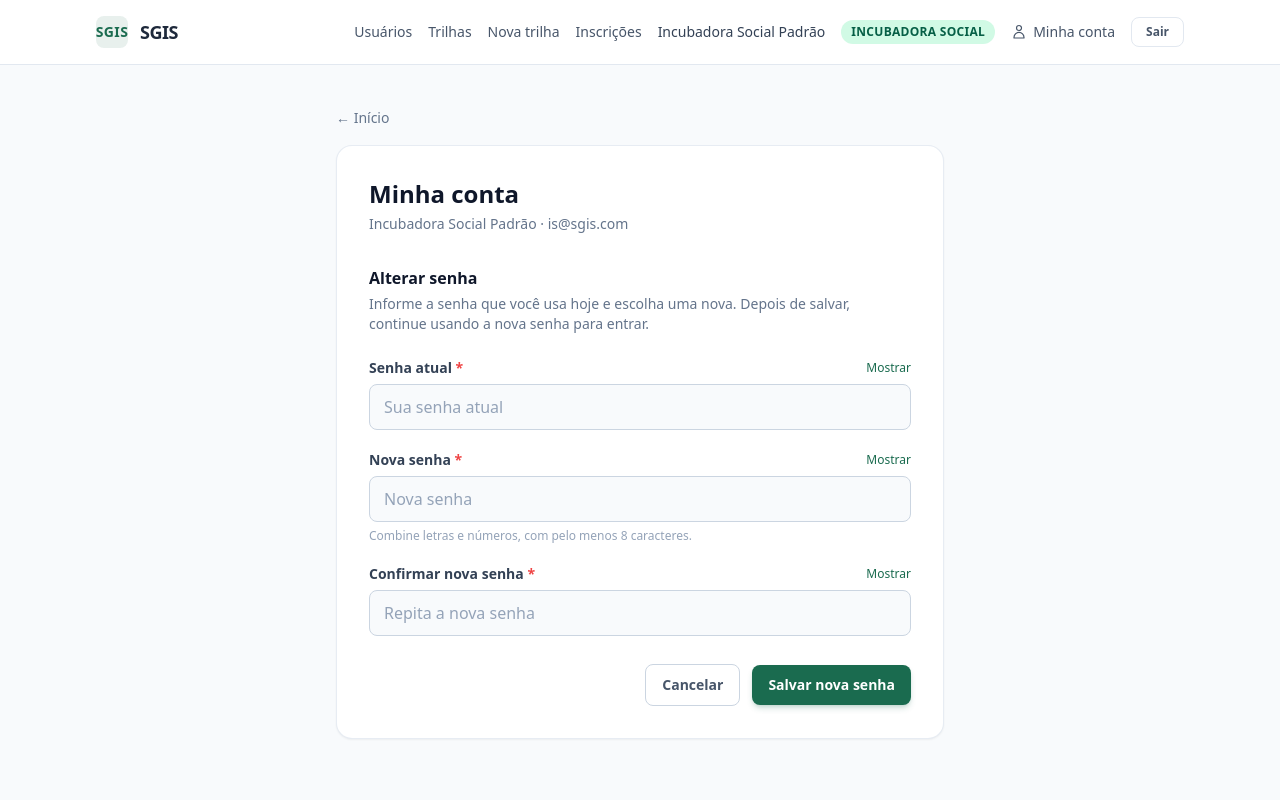
After one commit to IS-UFSM/SGIS, a Django app: page /conta/senha/ in a window 1280 px wide. The commit adds this page. Run offline with Django 5.2, Linux system fonts and the light colour scheme; a user stored in the database is signed in; some libraries are stand-ins or nearby versions.

Commit message:
feat: troca de senha pelo próprio usuário (ACE-07)
Trazido do repositório de entrega da disciplina (commit 26fd31f), sem as mudanças de README e GIF.

```diff
--- a/sgis/templates/partials/header.html
+++ b/sgis/templates/partials/header.html
@@ -51,6 +51,14 @@
         </span>
       {% endif %}
 
+      <a href="{% url 'trocar_senha' %}" title="Minha conta"
+         class="flex items-center gap-1.5 text-sm font-medium text-slate-600 hover:text-brand transition duration-150">
+        <svg class="w-4 h-4 shrink-0" fill="none" stroke="currentColor" stroke-width="1.8" viewBox="0 0 24 24" aria-hidden="true">
+          <path stroke-linecap="round" stroke-linejoin="round" d="M15.75 6a3.75 3.75 0 1 1-7.5 0 3.75 3.75 0 0 1 7.5 0ZM4.5 20.1a7.5 7.5 0 0 1 15 0v.9h-15v-.9Z"></path>
+        </svg>
+        <span class="hidden sm:inline">Minha conta</span>
+      </a>
+
       <a href="{% url 'logout' %}" class="px-3.5 py-1.5 text-xs font-semibold text-slate-600 hover:text-slate-900 border border-slate-200 rounded-lg hover:bg-slate-50 transition duration-150">
         Sair
       </a>
--- a/sgis/urls.py
+++ b/sgis/urls.py
@@ -8,6 +8,7 @@ urlpatterns = [
     path('login/', views.login_view, name='login'),
     path('logout/', views.logout_view, name='logout'),
     path('usuarios/novo/', views.criar_usuario_view, name='criar_usuario'),
+    path('conta/senha/', views.trocar_senha_view, name='trocar_senha'),
     path('trilhas/', include('trilhas.urls')),
     path('', views.home_view, name='home'),
 ]
--- a/usuarios/forms.py
+++ b/usuarios/forms.py
@@ -133,3 +133,64 @@ class UsuarioCadastroForm(forms.ModelForm):
         if commit:
             user.save()
         return user
+
+
+class TrocarSenhaForm(forms.Form):
+    """Troca da própria senha pelo usuário logado.
+
+    Exige a senha atual (evita trocar senha de quem deixou a sessão aberta)
+    e passa a nova senha pelos mesmos validadores do settings.
+    """
+
+    senha_atual = forms.CharField(
+        label='Senha atual',
+        widget=forms.PasswordInput(attrs={
+            'placeholder': 'Sua senha atual',
+            'autocomplete': 'current-password',
+            'class': CLASSES_INPUT,
+        }),
+    )
+    nova_senha = forms.CharField(
+        label='Nova senha',
+        widget=forms.PasswordInput(attrs={
+            'placeholder': 'Nova senha',
+            'autocomplete': 'new-password',
+            'class': CLASSES_INPUT,
+        }),
+        help_text='Combine letras e números, com pelo menos 8 caracteres.',
+    )
+    confirmar_nova_senha = forms.CharField(
+        label='Confirmar nova senha',
+        widget=forms.PasswordInput(attrs={
+            'placeholder': 'Repita a nova senha',
+            'autocomplete': 'new-password',
+            'class': CLASSES_INPUT,
+        }),
+    )
+
+    def __init__(self, *args, **kwargs):
+        self.user = kwargs.pop('user', None)
+        super().__init__(*args, **kwargs)
+
+    def clean(self):
+        cleaned = super().clean()
+        senha_atual = cleaned.get('senha_atual')
+        nova_senha = cleaned.get('nova_senha')
+        confirmacao = cleaned.get('confirmar_nova_senha')
+
+        if senha_atual and self.user and not self.user.check_password(senha_atual):
+            self.add_error('senha_atual', 'Senha atual incorreta.')
+
+        if nova_senha and confirmacao and nova_senha != confirmacao:
+            self.add_error('confirmar_nova_senha', 'As senhas não conferem.')
+
+        if nova_senha and self.user and self.user.check_password(nova_senha):
+            self.add_error('nova_senha', 'A nova senha deve ser diferente da atual.')
+
+        if nova_senha:
+            try:
+                validate_password(nova_senha, user=self.user)
+            except forms.ValidationError as erro:
+                self.add_error('nova_senha', erro)
+
+        return cleaned
--- /dev/null
+++ b/usuarios/templates/usuarios/trocar_senha.html
@@ -0,0 +1,85 @@
+{% extends "base.html" %}
+
+{% block titulo %}Minha conta — SGIS{% endblock %}
+
+{% block conteudo %}
+{% include 'partials/header.html' %}
+
+<main class="flex-1 max-w-2xl mx-auto px-4 sm:px-6 lg:px-8 py-10 w-full">
+  <a href="{% url 'home' %}" class="text-sm font-medium text-slate-500 hover:text-brand">&larr; Início</a>
+
+  <div class="mt-4 bg-white rounded-2xl border border-slate-200/80 p-8 shadow-sm">
+    <h1 class="text-2xl font-bold text-slate-900">Minha conta</h1>
+    <p class="text-slate-500 mt-1 text-sm">
+      {{ user.nome }} · {{ user.email }}
+    </p>
+
+    {% for mensagem in messages %}
+      <div class="mt-6 p-4 rounded-xl text-sm {% if mensagem.tags == 'error' %}bg-red-50 border border-red-200 text-red-700{% else %}bg-emerald-50 border border-emerald-200 text-emerald-800{% endif %}" role="status">
+        {{ mensagem }}
+      </div>
+    {% endfor %}
+
+    <h2 class="mt-8 text-base font-semibold text-slate-900">Alterar senha</h2>
+    <p class="text-sm text-slate-500 mt-1">
+      Informe a senha que você usa hoje e escolha uma nova. Depois de salvar, continue usando a nova senha para entrar.
+    </p>
+
+    {% if form.non_field_errors %}
+      <div class="mt-6 p-4 rounded-xl bg-red-50 border border-red-200 text-sm text-red-700" role="alert">
+        {% for erro in form.non_field_errors %}<p>{{ erro }}</p>{% endfor %}
+      </div>
+    {% endif %}
+
+    <form method="post" novalidate class="mt-6 space-y-5">
+      {% csrf_token %}
+
+      {% for campo in form %}
+        <div>
+          <div class="flex items-center justify-between mb-1.5">
+            <label for="{{ campo.id_for_label }}" class="block text-sm font-semibold text-slate-700">
+              {{ campo.label }}{% if campo.field.required %} <span class="text-red-500">*</span>{% endif %}
+            </label>
+            {% if campo.field.widget.input_type == 'password' %}
+              <button type="button" data-mostrar-senha="{{ campo.id_for_label }}"
+                      class="text-xs font-medium text-brand hover:underline">
+                Mostrar
+              </button>
+            {% endif %}
+          </div>
+          {{ campo }}
+          {% if campo.help_text %}
+            <p class="text-xs text-slate-400 mt-1.5">{{ campo.help_text }}</p>
+          {% endif %}
+          {% if campo.errors %}
+            <div class="text-xs text-red-600 font-medium mt-1.5 space-y-0.5">
+              {% for erro in campo.errors %}<p>{{ erro }}</p>{% endfor %}
+            </div>
+          {% endif %}
+        </div>
+      {% endfor %}
+
+      <div class="flex items-center justify-end gap-3 pt-2">
+        <a href="{% url 'home' %}" class="py-2.5 px-4 text-sm font-semibold text-slate-600 border border-slate-300 rounded-lg hover:bg-slate-50 transition duration-150">
+          Cancelar
+        </a>
+        <button type="submit" class="py-2.5 px-4 bg-brand hover:bg-brand-hover text-white text-sm font-semibold rounded-lg shadow-md shadow-brand/20 active:scale-[0.99] transition duration-150 cursor-pointer">
+          Salvar nova senha
+        </button>
+      </div>
+    </form>
+  </div>
+</main>
+
+<script>
+  document.querySelectorAll('[data-mostrar-senha]').forEach(function (botao) {
+    botao.addEventListener('click', function () {
+      var campo = document.getElementById(botao.dataset.mostrarSenha);
+      if (!campo) return;
+      var mostrando = campo.type === 'text';
+      campo.type = mostrando ? 'password' : 'text';
+      botao.textContent = mostrando ? 'Mostrar' : 'Ocultar';
+    });
+  });
+</script>
+{% endblock %}
--- a/usuarios/views.py
+++ b/usuarios/views.py
@@ -1,10 +1,10 @@
 from django.contrib import messages
-from django.contrib.auth import login, logout
+from django.contrib.auth import login, logout, update_session_auth_hash
 from django.contrib.auth.decorators import login_required
 from django.shortcuts import redirect, render
 
 from .decorators import papel_requerido
-from .forms import LoginForm, UsuarioCadastroForm
+from .forms import LoginForm, TrocarSenhaForm, UsuarioCadastroForm
 from .models import Usuario
 
 
@@ -46,3 +46,19 @@ def criar_usuario_view(request):
         return redirect('criar_usuario')
 
     return render(request, 'usuarios/criar_usuario.html', {'form': form})
+
+
+@login_required
+def trocar_senha_view(request):
+    """Usuário logado troca a própria senha (qualquer papel)."""
+    form = TrocarSenhaForm(request.POST or None, user=request.user)
+
+    if request.method == 'POST' and form.is_valid():
+        request.user.set_password(form.cleaned_data['nova_senha'])
+        request.user.save(update_fields=['password'])
+        # O hash do usuário mudou: sem isto a sessão atual seria encerrada.
+        update_session_auth_hash(request, request.user)
+        messages.success(request, 'Senha alterada com sucesso.')
+        return redirect('trocar_senha')
+
+    return render(request, 'usuarios/trocar_senha.html', {'form': form})
```
Also changed, not shown: usuarios/tests.py (+99 -0 lines).
